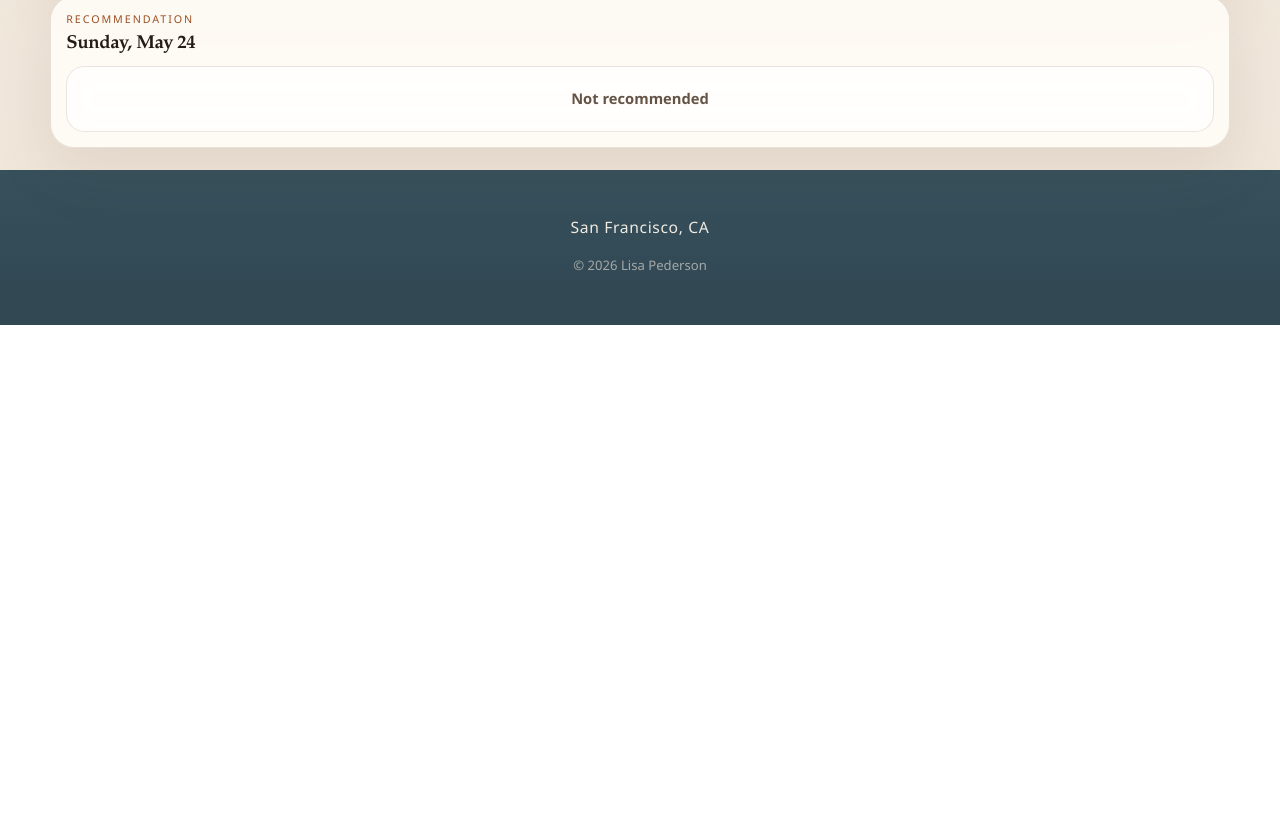
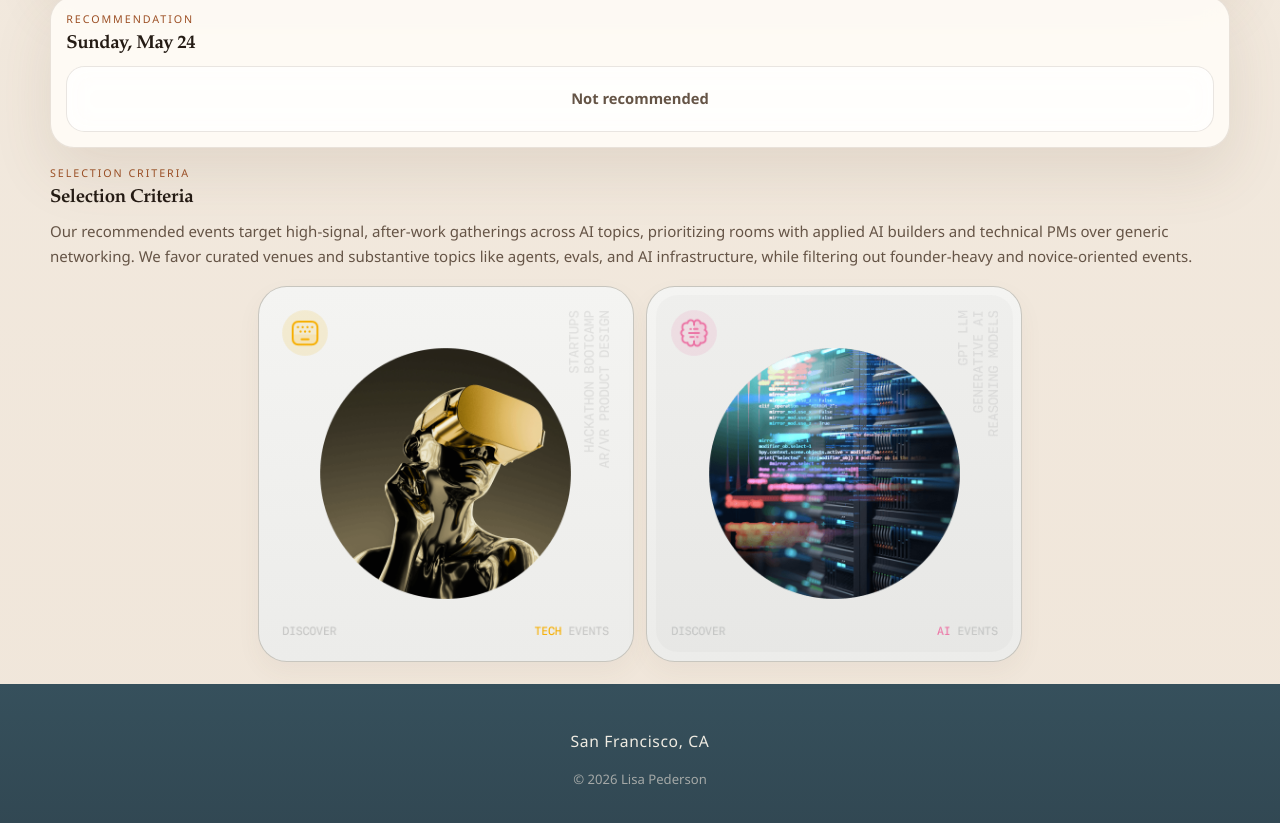
Before and after one commit to Lisapede/sf-tech-events, a plain HTML site: page docs/index.html in a window 1280 px wide. Shown: the part 4382-5205 px from the top of the page. Before the commit the page ends 4707 px from the top, so only its background shows below. Drawn offline with Linux system fonts and the light colour scheme.

Commit message:
Add selection criteria and Luma source tiles

```diff
--- a/docs/app.js
+++ b/docs/app.js
@@ -212,6 +212,22 @@ const scan = {
       events: [],
     },
   ],
+  profile: {
+    description:
+      "Our recommended events target high-signal, after-work gatherings across AI topics, prioritizing rooms with applied AI builders and technical PMs over generic networking. We favor curated venues and substantive topics like agents, evals, and AI infrastructure, while filtering out founder-heavy and novice-oriented events.",
+    sources: [
+      {
+        label: "Discover tech events",
+        link: "https://luma.com/tech",
+        image: "./tech-square.png",
+      },
+      {
+        label: "Discover AI events",
+        link: "https://luma.com/ai",
+        image: "./ai-square.png",
+      },
+    ],
+  },
 };
 
 function badgeClass(label) {
@@ -302,6 +318,32 @@ function renderPlanner() {
     .join("");
 }
 
+function renderTasteProfile() {
+  const target = document.getElementById("taste-grid");
+  const sourceCards = scan.profile.sources
+    .map(
+      (source) => `
+        <a
+          class="taste-promo"
+          href="${source.link}"
+          target="_blank"
+          rel="noreferrer"
+          aria-label="${source.label}"
+        >
+          <img class="taste-promo-image" src="${source.image}" alt="${source.label}" />
+        </a>
+      `,
+    )
+    .join("");
+
+  target.innerHTML = `
+    <article class="taste-card taste-card-summary">
+      <p class="taste-copy">${scan.profile.description}</p>
+      <div class="taste-promo-grid">${sourceCards}</div>
+    </article>
+  `;
+}
+
 function render() {
   const windowLabel = document.getElementById("window-label");
   if (windowLabel) {
@@ -309,6 +351,7 @@ function render() {
   }
   renderFeatured();
   renderPlanner();
+  renderTasteProfile();
 }
 
 render();
--- a/docs/index.html
+++ b/docs/index.html
@@ -48,6 +48,14 @@
         </div>
         <div id="planner-grid" class="planner-grid"></div>
       </section>
+
+      <section class="taste-shell" id="selection-criteria">
+        <div class="section-heading">
+          <p class="eyebrow">Selection Criteria</p>
+          <h3>Selection Criteria</h3>
+        </div>
+        <div id="taste-grid" class="taste-grid"></div>
+      </section>
     </main>
 
     <footer class="site-footer">
--- a/docs/styles.css
+++ b/docs/styles.css
@@ -371,7 +371,8 @@ h3 {
 }
 
 .featured-strip,
-.planner-shell {
+.planner-shell,
+.taste-shell {
   margin: 0.7rem 0 1.1rem;
 }
 
@@ -418,6 +419,81 @@ h3 {
 .planner-grid {
   display: grid;
   gap: 0.8rem;
+}
+
+.taste-grid {
+  display: grid;
+  grid-template-columns: 1fr;
+  gap: 0.75rem;
+}
+
+.taste-card {
+  padding: 0;
+}
+
+.taste-card-summary {
+  display: grid;
+  gap: 1rem;
+  width: 100%;
+}
+
+.taste-copy,
+.taste-list {
+  color: var(--muted);
+  font-size: 0.94rem;
+  line-height: 1.55;
+}
+
+.taste-copy {
+  margin: 0;
+  width: 100%;
+  max-width: none;
+  font-size: clamp(0.94rem, 1.1vw, 1.04rem);
+  line-height: 1.68;
+}
+
+.taste-promo-grid {
+  display: grid;
+  grid-template-columns: repeat(auto-fit, minmax(18rem, 23.5rem));
+  width: 100%;
+  justify-content: center;
+  justify-items: center;
+  gap: 0.8rem;
+}
+
+.taste-promo {
+  display: block;
+  width: min(100%, 23.5rem);
+  padding: 0.55rem;
+  text-decoration: none;
+  color: inherit;
+  border-radius: 1.8rem;
+  background: linear-gradient(180deg, #f4f4f2 0%, #ececea 100%);
+  border: 1px solid rgba(196, 193, 186, 0.9);
+  box-shadow: 0 10px 24px rgba(106, 83, 58, 0.05);
+  transition: transform 180ms ease;
+}
+
+.taste-promo:hover {
+  transform: translateY(-2px);
+}
+
+.taste-promo-image {
+  display: block;
+  width: 100%;
+  aspect-ratio: 1 / 1;
+  height: auto;
+  object-fit: cover;
+  border-radius: 1.35rem;
+}
+
+.taste-list {
+  margin: 0;
+  padding-left: 1rem;
+}
+
+.taste-list li + li {
+  margin-top: 0.38rem;
 }
 
 .day-block {
@@ -610,7 +686,8 @@ h3 {
   .rules-grid,
   .persona-grid,
   .history-grid,
-  .featured-grid {
+  .featured-grid,
+  .taste-grid {
     grid-template-columns: 1fr;
     flex-direction: column;
   }
@@ -626,6 +703,7 @@ h3 {
   .span-two {
     grid-column: auto;
   }
+
 }
 
 @media (max-width: 640px) {
@@ -649,6 +727,7 @@ h3 {
   .rule-card,
   .history-band,
   .featured-card,
+  .taste-card,
   .day-block,
   .event-card,
   .no-event-card {
@@ -671,4 +750,8 @@ h3 {
   .featured-grid {
     grid-template-columns: 1fr;
   }
+
+  .taste-promo-grid {
+    grid-template-columns: 1fr;
+  }
 }
```
Also changed, not shown: docs/ai-square.png (added), docs/tech-square.png (added).
